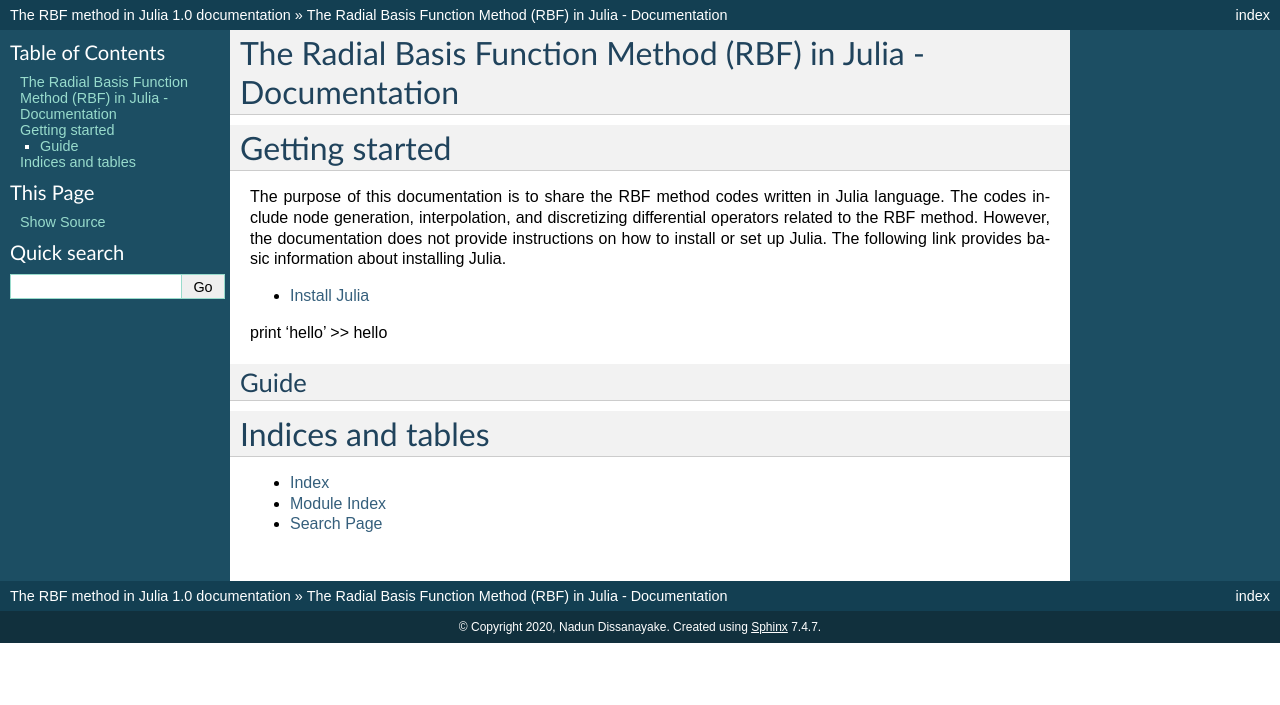
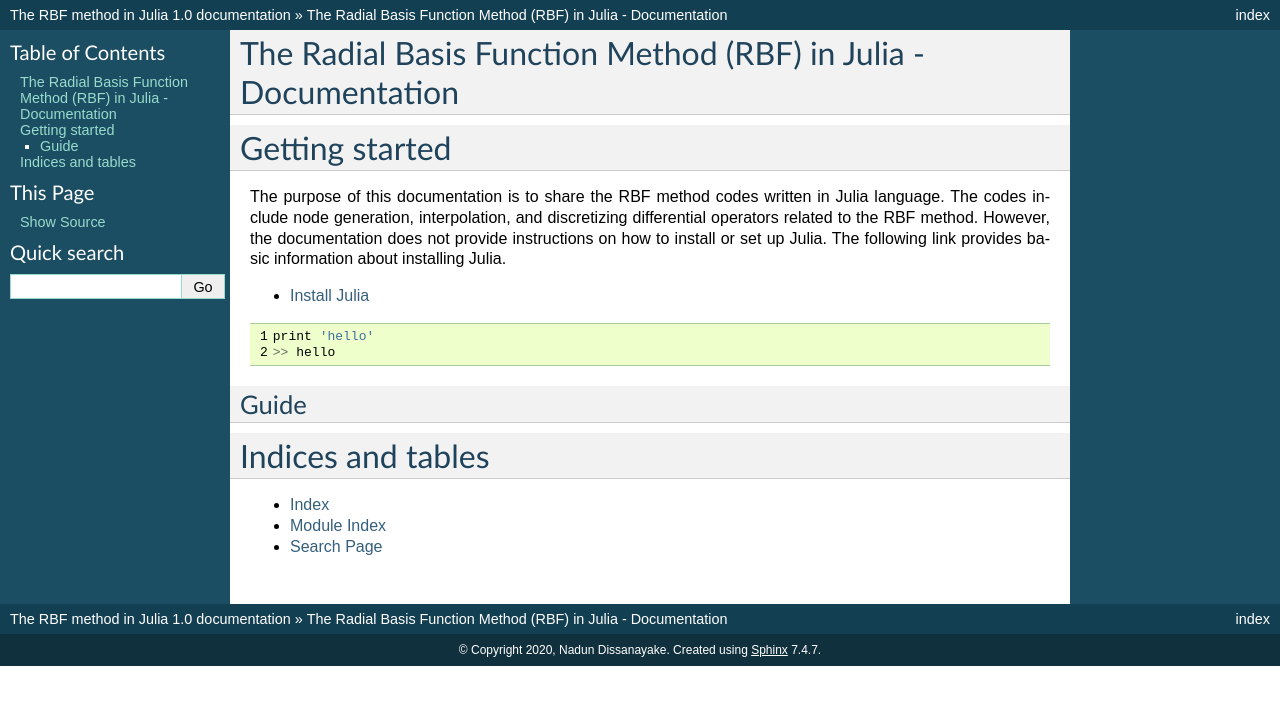
Before and after one commit to nldissan/RBF-Documentation---Julia, a Sphinx documentation site: the page built from docs/index.rst, in a window 1280 px wide. Shown: the top 705 px of the page. Built offline with Sphinx 7.4.7, drawn with Linux system fonts in a browser that asks for light colours; pages that are not in the unit, such as notebooks, are missing from menus.

Commit message:
Update index.rst

```diff
--- a/docs/index.rst
+++ b/docs/index.rst
@@ -12,9 +12,11 @@ Getting started
 The purpose of this documentation is to share the RBF method codes written in Julia language. The codes include node generation, interpolation, and discretizing differential operators related to the RBF method.  However, the documentation does not provide instructions on how to install or set up Julia. The following link provides basic information about installing Julia.
 
 * `Install Julia <https://julialang.org/downloads/>`_
+.. code-block:: javascript
+  :linenos:
 
-print 'hello'
->> hello
+  print 'hello'
+  >> hello
 
 Guide
 ^^^^^
```
